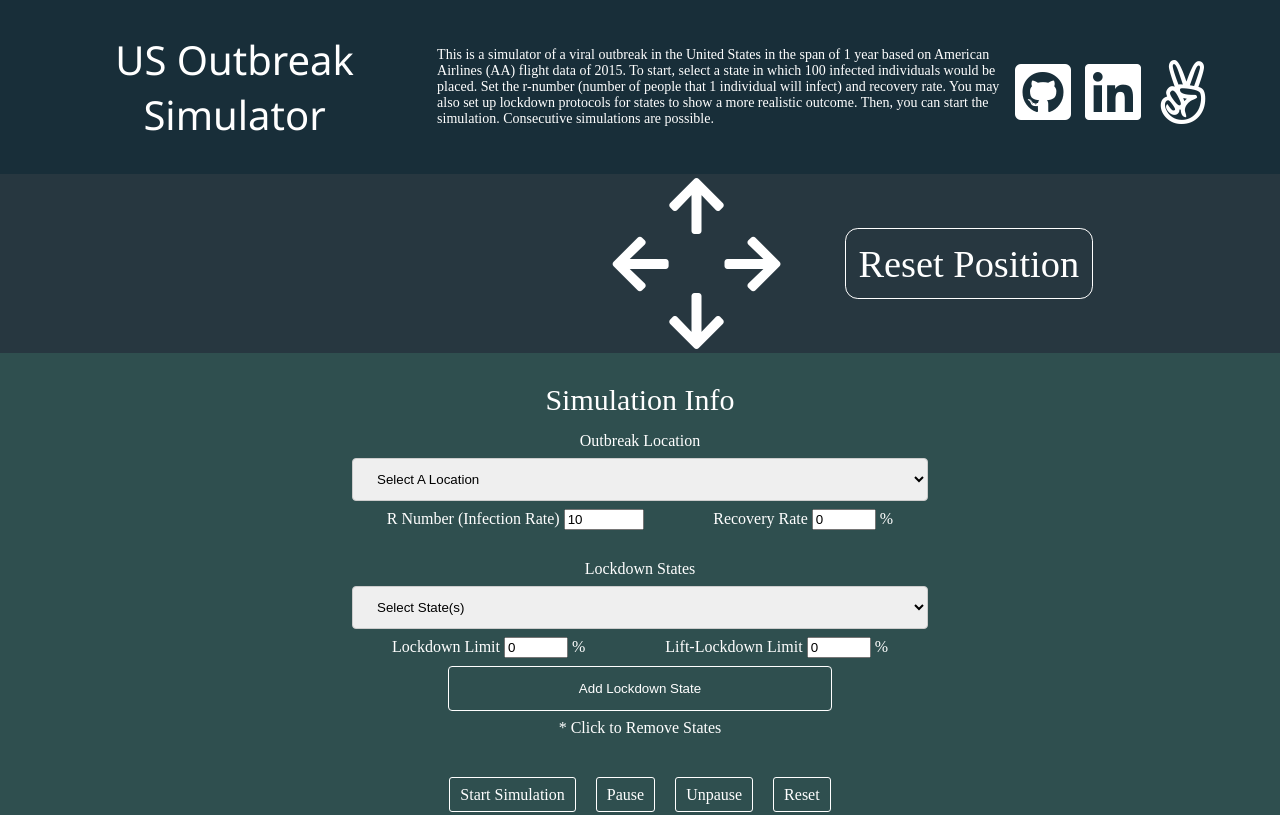
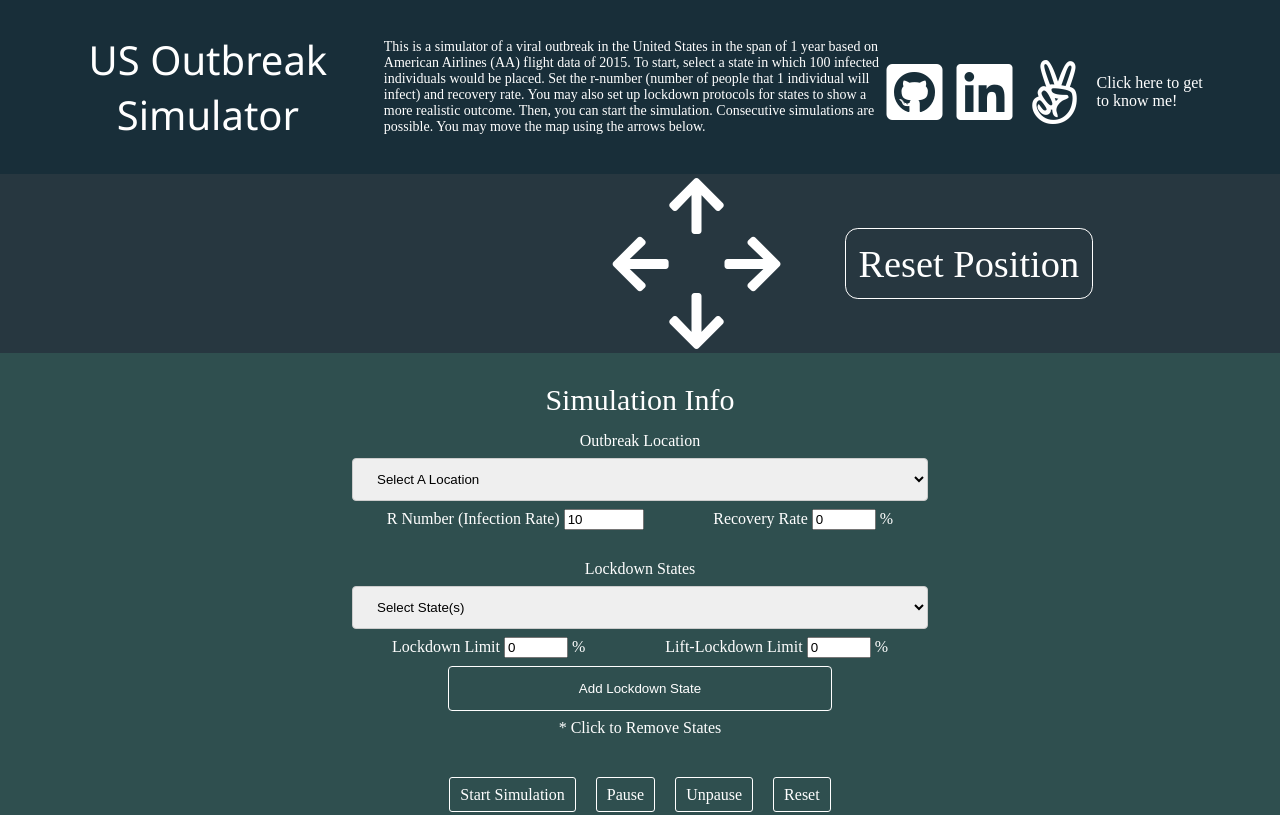
Before and after one commit to rmei6/US-Outbreak-Simulator, a website: page dist/index.html in a window 1280 px wide. Shown: the top 815 px of the page. Drawn offline with nearby package versions, Linux system fonts and the light colour scheme.

Commit message:
added link to personal site

```diff
--- a/src/styles/prime.css
+++ b/src/styles/prime.css
@@ -415,3 +415,9 @@ html, body, header, nav, h1, a,
     padding: 1vw;
     cursor: pointer;
   }
+
+  .site-link-container{
+    display: flex;
+    align-items: center;
+    justify-content: center;
+  }
```
Also changed, not shown: dist/index.html, dist/main.css.
